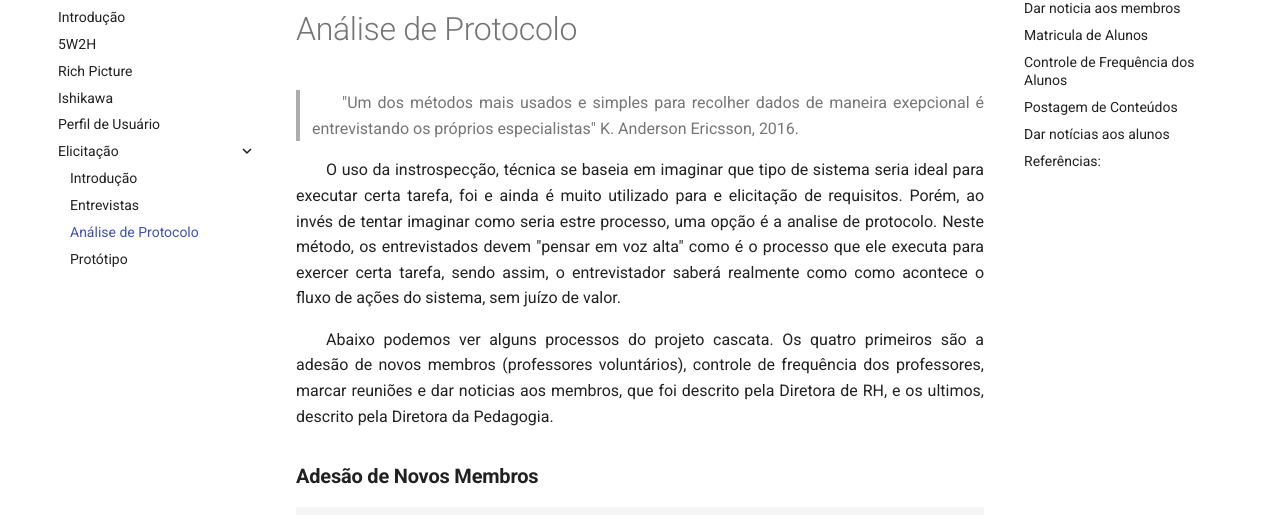
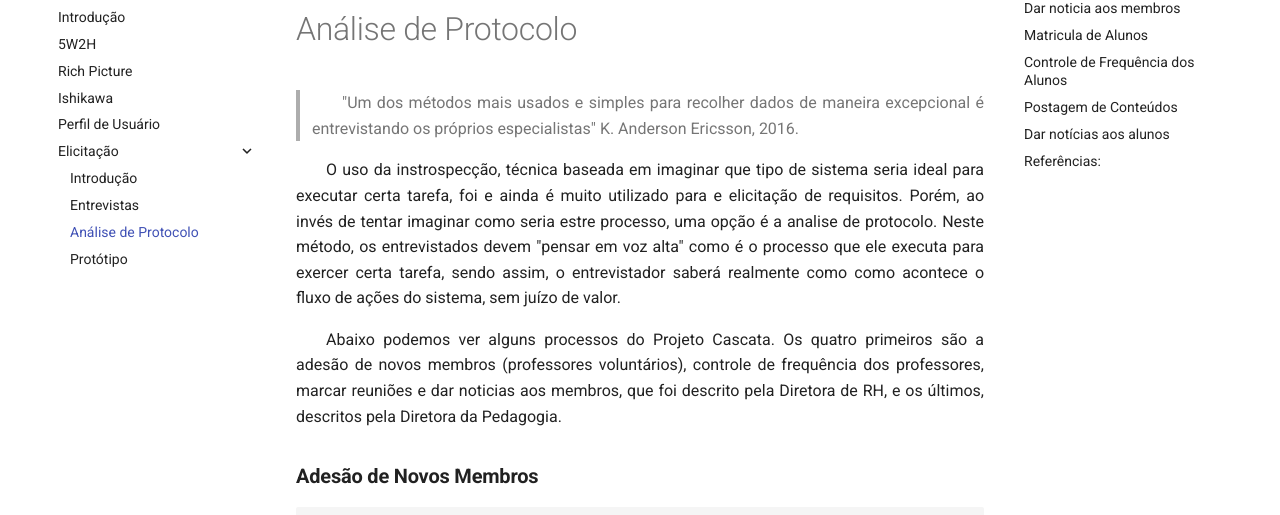
Before and after one commit to projeto-cascata/portal-cascata-docs, an MkDocs documentation site: the page built from docs/requisitos/elicitacao/protocolos.md, in a window 1280 px wide and 900 px high. Shown: the part 229-744 px from the top of the window. Built offline with MkDocs 1.6.1 and Material for MkDocs 9.7.7, drawn with Linux system fonts in a browser that asks for light colours; old or Windows-style settings are respelled for this version of MkDocs.

Commit message:
Correções ortográficas.

```diff
--- a/docs/requisitos/elicitacao/protocolos.md
+++ b/docs/requisitos/elicitacao/protocolos.md
@@ -8,11 +8,11 @@
 # Análise de Protocolo
 
 
-> "Um dos métodos mais usados e simples para recolher dados de maneira exepcional é entrevistando os próprios especialistas" K. Anderson Ericsson, 2016.
+> "Um dos métodos mais usados e simples para recolher dados de maneira excepcional é entrevistando os próprios especialistas" K. Anderson Ericsson, 2016.
 
-O uso da instrospecção, técnica se baseia em imaginar que tipo de sistema seria ideal para executar certa tarefa, foi e ainda é muito utilizado para e elicitação de requisitos. Porém, ao invés de tentar imaginar como seria estre processo, uma opção é a analise de protocolo. Neste método, os entrevistados devem "pensar em voz alta" como é o processo que ele executa para exercer certa tarefa, sendo assim, o entrevistador saberá realmente como como acontece o fluxo de ações do sistema, sem juízo de valor.
+O uso da instrospecção, técnica baseada em imaginar que tipo de sistema seria ideal para executar certa tarefa, foi e ainda é muito utilizado para e elicitação de requisitos. Porém, ao invés de tentar imaginar como seria estre processo, uma opção é a analise de protocolo. Neste método, os entrevistados devem "pensar em voz alta" como é o processo que ele executa para exercer certa tarefa, sendo assim, o entrevistador saberá realmente como como acontece o fluxo de ações do sistema, sem juízo de valor.
 
-Abaixo podemos ver alguns processos do projeto cascata. Os  quatro primeiros são a adesão de novos membros (professores voluntários), controle de frequência dos professores, marcar reuniões e dar noticias aos membros, que foi descrito pela Diretora de RH, e os ultimos, descrito pela Diretora da Pedagogia.
+Abaixo podemos ver alguns processos do Projeto Cascata. Os  quatro primeiros são a adesão de novos membros (professores voluntários), controle de frequência dos professores, marcar reuniões e dar noticias aos membros, que foi descrito pela Diretora de RH, e os últimos, descritos pela Diretora da Pedagogia.
 
 ### **Adesão de Novos Membros**
     1. Acesso Google Drive.
```
